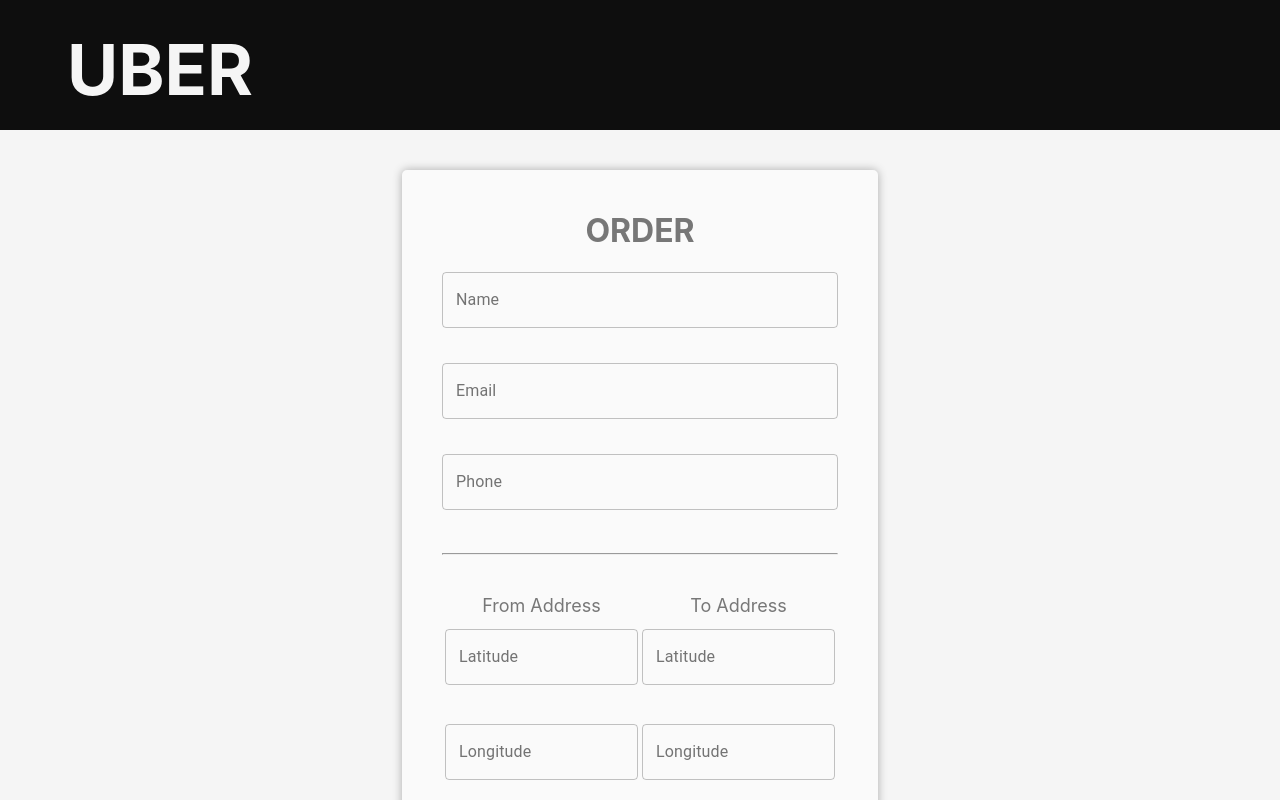
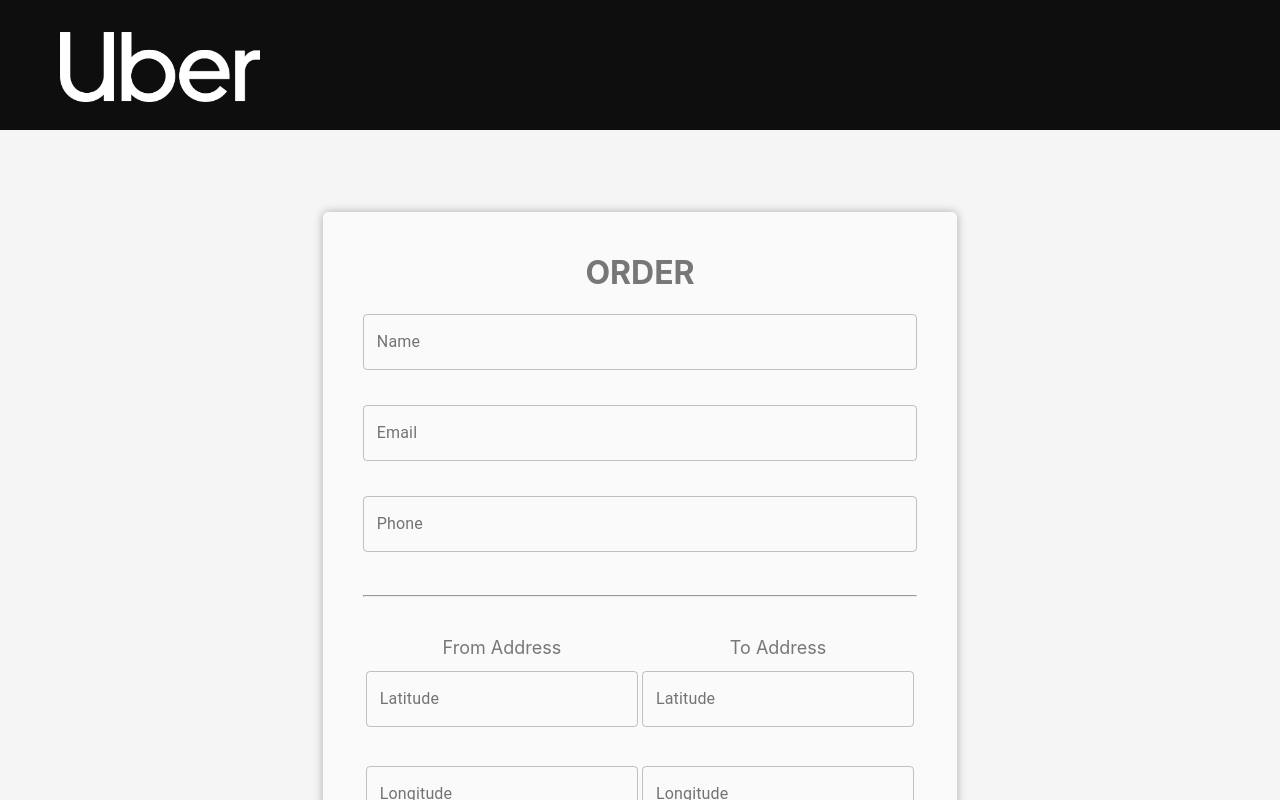
Before and after one commit to uber-summer-practice-sofia-2021/order-management-frontend, a React (Create React App) app in the folder order-management/: page / in a window 1280 px wide. Shown: the top 800 px of the page. Built offline with nearby package versions, Linux system fonts and the light colour scheme.

Commit message:
Add logo and fix somethings

```diff
--- a/order-management/src/App.js
+++ b/order-management/src/App.js
@@ -1,11 +1,12 @@
 import './App.css';
+import logo from './components/pngfind.com-uber-logo-png-545787.png';
 import OrderSubmitForm from './components/OrderSubmitForm';
 
 function App() {
   return (
     <div className="App">
       <nav class="logo-line">
-		    <labal class="logo">UBER</labal>
+        <img src={logo} alert="Uber" width="200" height="70" class="logo"/>
 		  </nav>
       <OrderSubmitForm />
     </div>
--- a/order-management/src/components/Form.js
+++ b/order-management/src/components/Form.js
@@ -3,7 +3,7 @@ import { makeStyles } from "@material-ui/core/styles";
 
 const useStyles = makeStyles((theme) => ({
   root: {
-    width: "100%",
+    width: "140%",
     marginTop: theme.spacing(1),
     background: "#fafafa",
     borderRadius: 5,
@@ -11,7 +11,8 @@ const useStyles = makeStyles((theme) => ({
     color: '#777',
     height: "100%",
     padding: '20px 40px 40px 40px',
-    margin:'50px'
+    margin:'50px',
+    marginTop:'50px'
   }
 }));
 
--- a/order-management/src/components/OrderSubmitForm.js
+++ b/order-management/src/components/OrderSubmitForm.js
@@ -9,8 +9,6 @@ import { MainContainer } from "./MainContainer";
 import { Form } from "./Form";
 import Button from "@material-ui/core/Button";
 import Table from "./Table";
-
-
 
 class OrderSubmitForm extends React.Component {
     constructor(props) {
@@ -453,7 +451,6 @@ class OrderSubmitForm extends React.Component {
                         Complete
                     </Button>
                 </Form>
-                <script src="success.js"></script>
             </MainContainer>
         )
     }
--- a/order-management/src/components/Table.js
+++ b/order-management/src/components/Table.js
@@ -5,7 +5,7 @@ import Error from "./Error"
 function Table({ fromLantitude, fieldFromLantitude, handlerFromLantitude, fromLantitudeError, fromLongitude, fieldFromLongitude, handlerFromLongitude, fromLongitudeError, fromAddress, fieldFromAddress, handlerFromAddress, fromAddressError, toLantitude, fieldToLantitude, handlerToLantitude, toLantitudeError, toLongitude, fieldToLongitude, handlerToLongitude, toLongitudeError, toAddress, fieldToAddress, handlerToAddress, toAddressError }) {
 
     return (
-        <table>
+        <table style={{width: "100%"}}>
             <tr>
                 <td style={{
                     padding: "10px"
--- a/order-management/src/index.css
+++ b/order-management/src/index.css
@@ -20,6 +20,7 @@ body {
   line-height:140px;
   padding-right:75%;
   font-weight: bold;
+  padding-top:2.5%;
 }
 
 code {
```
Also changed, not shown: order-management/src/components/success.js (deleted, +0 -14 lines), order-management/src/components/logo.png (deleted), order-management/src/components/pngfind.com-uber-logo-png-545787.png (added).
